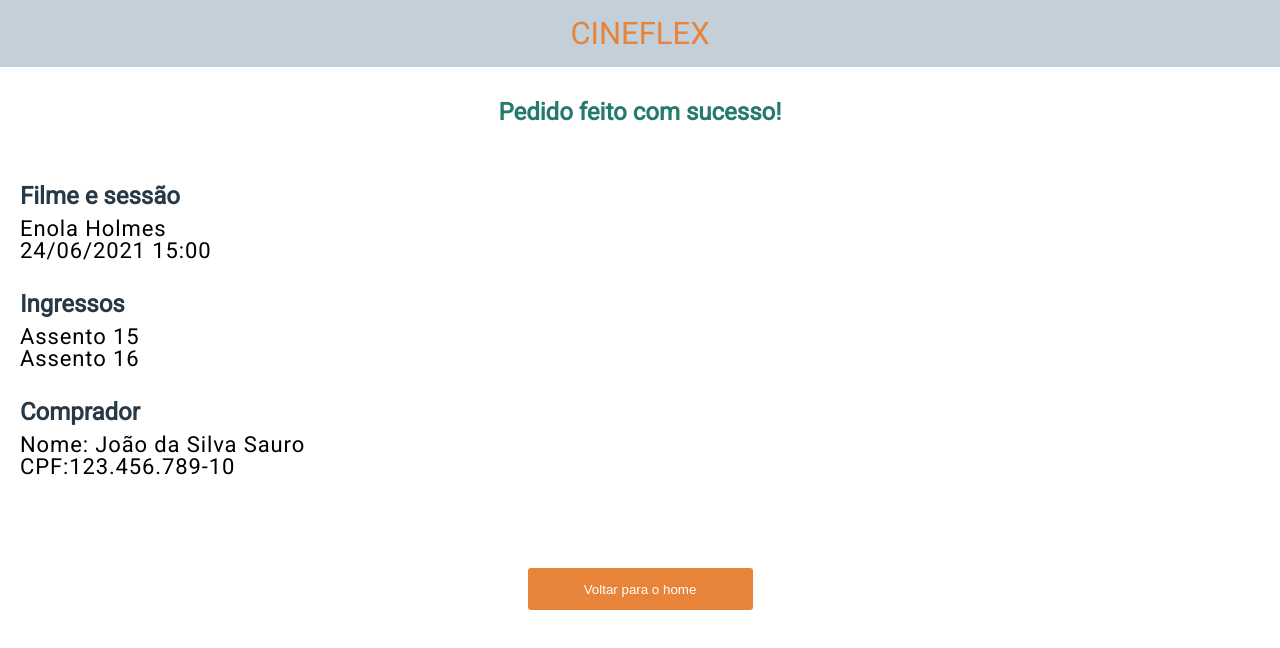
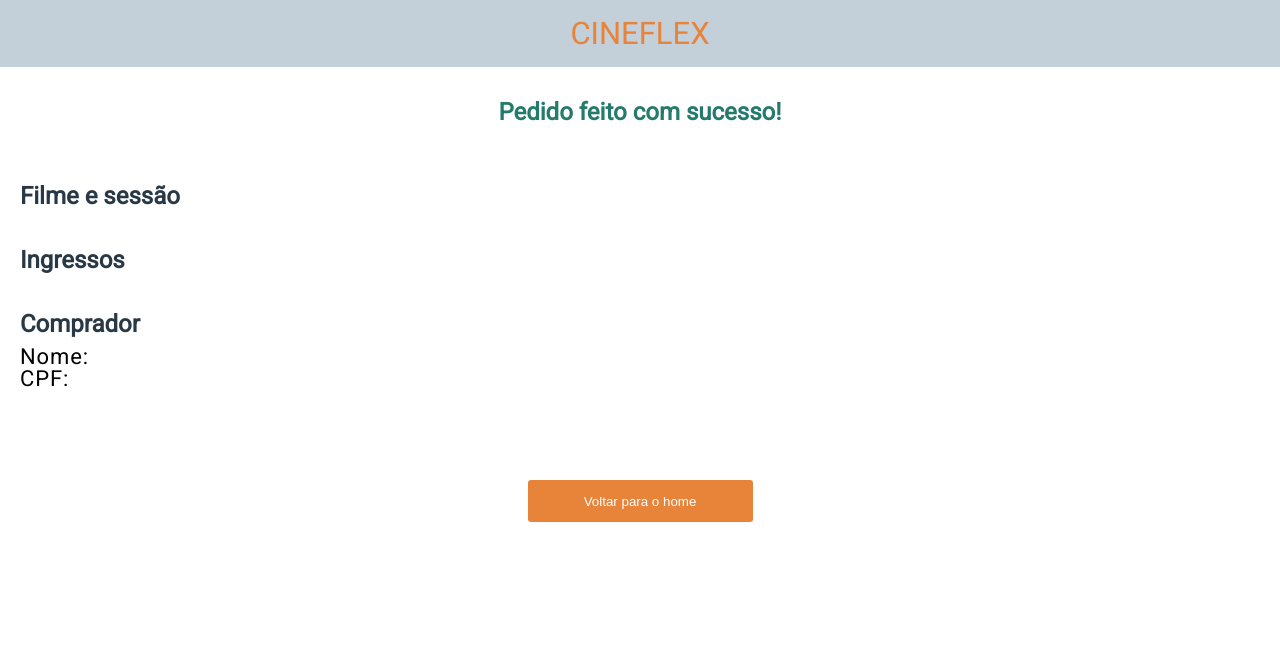
Before and after one commit to pedrohotz/Projeto09-Cineflex, a React (Create React App) app: page /sucesso in a window 1280 px wide. Shown: the top 648 px of the page. Built offline with nearby package versions, Linux system fonts and the light colour scheme.

Commit message:
Implementação da seleção de assentos Completa(com erro)

```diff
--- a/src/components/App.js
+++ b/src/components/App.js
@@ -1,5 +1,6 @@
 
 import { BrowserRouter, Switch, Route } from "react-router-dom";
+import { useState } from "react";
 import Top from "./Top";
 import ContentMovies from "./ContentMovies";
 import SessionScreen from "./SessionScreen";
@@ -9,6 +10,11 @@ import "../css/reset.css";
 import "../css/style.css";
 
 export default function App(){
+    const[compra,setCompra] = useState({});
+    const[sessao,setSessao] = useState({});
+    const [arrayAssento, setAssento] = useState([]);
+    console.log(sessao);
+    console.log(arrayAssento);
     return(
     <>
         <Top />
@@ -21,10 +27,10 @@ export default function App(){
                     <SessionScreen />
                 </Route>
                 <Route path="/assentos/:idSessao" exact>
-                    <Chairs />
+                    <Chairs compra={compra} setCompra={setCompra} setSessao={setSessao} setAssento={setAssento} arrayAssento={arrayAssento} />
                 </Route>
                 <Route path="/sucesso" exact>
-                    <Succes/>
+                    <Succes sessao={sessao} compra={compra} arrayAssento={arrayAssento}/>
                 </Route>
             </Switch>
         </BrowserRouter>
--- a/src/components/Chairs.js
+++ b/src/components/Chairs.js
@@ -1,41 +1,52 @@
 
-import { useParams, Link } from 'react-router-dom';
+import { useParams, useHistory } from 'react-router-dom';
 import { useState,useEffect } from 'react';
 import  axios from 'axios';
 
-export default function Chairs(){
+export default function Chairs({compra,setCompra,setSessao,arrayAssento,setAssento}){
+
+    let history = useHistory();
     const params = useParams();
     const id = params.idSessao;
     const [assentos,setAssentos] = useState([]);
+    const[arraySelecionado,setArrSelecionado] = useState([]);
+    const [nomeComprador,setNome] = useState("");
+    const [cpfComprador, setCPF] = useState("");
+
+    function Succes(){
+        history.push("/sucesso");
+    }
+
     useEffect(() => {
 		const requisicao = axios.get(`https://mock-api.bootcamp.respondeai.com.br/api/v3/cineflex/showtimes/${id}/seats`);
+		requisicao.then(resposta => {
 
-		requisicao.then(resposta => {
 			setAssentos(resposta.data.seats);
-
+            setSessao({filme:resposta.data.movie.title,data:resposta.data.day.date,hora:resposta.data.name});
 		});
 	}, []);
 
 
-    console.log(assentos);
+
+    function Reservar(){
+
+        setCompra({ids:arraySelecionado,name:nomeComprador,cpf:cpfComprador})
+        if(!!nomeComprador && !!cpfComprador && arraySelecionado.length > 0){
+        const promisse = axios.post("https://mock-api.bootcamp.respondeai.com.br/api/v3/cineflex/seats/book-many",compra);
+        promisse.then(Succes);
+        }
+
+    }
+
+
+
+
 
     return(
     <div className="chairs">
             <h1 className="titulo">Seleciona o(s) assento(s)</h1>
             <div className="assentos">
-                {assentos.map((assento) =>
-                {if(assento.isAvailable === false){
-                    return(
-                        <button className="assento indisponivel">{assento.id}</button>
-                    );
-                }
-                else{
-                    return(
-                        <button className="assento">{assento.id}</button>
-                    )
-                }
-                    }
-                )}
+                {assentos.map((assento,index) =><Assento key={index} id={assento.id} name={assento.name} arraySelecionado={arraySelecionado} setArrSelecionado={setArrSelecionado} disponivel={assento.isAvailable} setAssento={setAssento} arrayAssento={arrayAssento} />)}
             </div>
         <div className="botoes">
             <div className="botao">
@@ -54,14 +65,42 @@ export default function Chairs(){
         <div className="comprador">
             <div className="form">
             <label>Nome do comprador:</label>
-            <input type="text" placeholder="Digite seu nome..."></input>
+            <input type="text" placeholder="Digite seu nome..." onChange={e => setNome(e.target.value)}></input>
             </div>
            <div className="form">
            <label>CPF do comprador:</label>
-            <input type="text" placeholder="Digite seu CPF..."></input>
+            <input type="text" placeholder="Digite seu CPF..." onChange={e => setCPF(e.target.value)}></input>
            </div>
         </div>
-        <button className="reserva">Reservar assento(s)</button>
+        <button className="reserva" onClick={Reservar}>Reservar assento(s)</button>
     </div>
     );
 }
+
+function Assento({id,name,arraySelecionado,setArrSelecionado,disponivel,setAssento,arrayAssento}){
+
+    const [selecionado,setSelecionado] = useState("");
+
+    const assentoClass = `assento ${disponivel ? selecionado : "indisponivel"} `
+    function Selecionar(){
+        if (!disponivel) {
+            alert('Assento ocupado')
+        } else if (selecionado === "") {
+            setSelecionado('selecionado');
+            setArrSelecionado([...arraySelecionado, id]);
+            setAssento([...arrayAssento,name]);
+        } else {
+            setSelecionado('');
+            arraySelecionado.splice(arraySelecionado.indexOf(id), 1);
+            arrayAssento.splice(arrayAssento.indexOf(name),1);
+            setArrSelecionado([...arraySelecionado])
+            setAssento([...arrayAssento]);
+        }
+
+    }
+
+    return(
+        <button className={assentoClass} key={id} onClick={Selecionar}>{name}</button>
+    )
+
+}
--- a/src/components/ContentMovies.js
+++ b/src/components/ContentMovies.js
@@ -11,10 +11,11 @@ export default function ContentMovies(){
 
 		requisicao.then(resposta => {
 			setFilmes([...resposta.data]);
+
 		});
 	}, []);
 
-
+    console.log(filmes);
     return(
         <div className="filmes">
             <h1 className="titulo">Selecione o filme</h1>
--- a/src/components/SessionScreen.js
+++ b/src/components/SessionScreen.js
@@ -15,7 +15,6 @@ export default function SessionScreen(){
 		});
 	}, []);
 
-    console.log(filme);
     return(
         <div className="session">
             <h1 className="titulo">Selecione o horário</h1>
--- a/src/components/Sucess.js
+++ b/src/components/Sucess.js
@@ -1,27 +1,32 @@
 
+import { useHistory } from "react-router";
+export default function Succes(props){
+    let history = useHistory();
 
-export default function Succes(){
+    function VoltarHome(){
+        history.push("/");
+    }
+
     return(
         <div className="sucess">
             <h1>Pedido feito com sucesso!</h1>
             <div className="dados">
                 <div className="data">
                     <h2>Filme e sessão</h2>
-                    <span>Enola Holmes</span>
-                    <span>24/06/2021 15:00</span>
+                    <span>{props.sessao.filme}</span>
+                    <span>{props.sessao.data} {props.sessao.hora}</span>
                 </div>
                 <div className="data">
                     <h2>Ingressos</h2>
-                    <span>Assento 15</span>
-                    <span>Assento 16</span>
+                    {props.arrayAssento.map((assento) => <span>Assento {assento}</span>)}
                 </div>
                 <div className="data">
                     <h2>Comprador</h2>
-                    <span>Nome: João da Silva Sauro</span>
-                    <span>CPF:123.456.789-10</span>
+                    <span>Nome: {props.compra.name}</span>
+                    <span>CPF:{props.compra.cpf}</span>
                 </div>
             </div>
-            <button>Voltar para o home</button>
+            <button onClick={VoltarHome}>Voltar para o home</button>
         </div>
     );
 }
```
